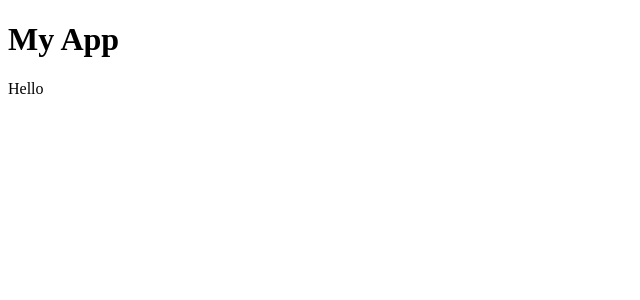
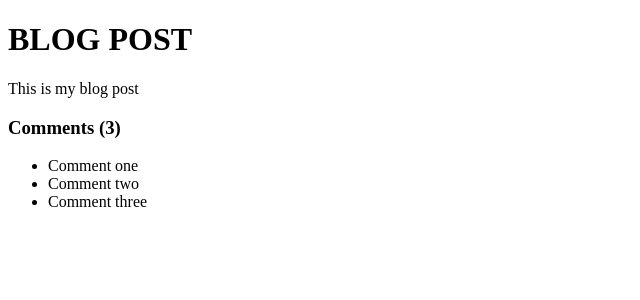
Before and after one commit to acipo1096/react_front_to_back, a React (Create React App) app: page / in a window 1280 px wide. Shown: the top 300 px of the page, without its empty margins (0-640 px from the left). Built offline with nearby package versions, Linux system fonts and the light colour scheme.

Commit message:
completed 'Dynamic Values & Lists in JSX'

```diff
--- a/src/App.js
+++ b/src/App.js
@@ -1,12 +1,28 @@
 // This is the main app component
 // A fragment is just an empty angle bracket
 
+function App() {
+    const title = 'Blog Post'
+    const body = 'This is my blog post'
+    const comments = [
+        {id: 1, text: 'Comment one'},
+        {id: 2, text: 'Comment two'},
+        {id: 3, text: 'Comment three'},
+    ]
 
-function App() {
     return (
         <div className="container">
-            <h1>My App</h1>
-            <p>Hello</p>
+            <h1>{title.toUpperCase()}</h1>
+            <p>{body}</p>
+
+            <div className="comments">
+                <h3>Comments ({comments.length})</h3>
+                <ul>
+                    {comments.map((comment,index)=>(
+                        <li key={index}>{comment.text}</li>
+                    ))}
+                </ul>
+            </div>
         </div>
     )
 }
--- a/src/index.js
+++ b/src/index.js
@@ -1,12 +1,22 @@
 // index.js is the entry point to React
+// The commented out code is from Brad's lesson & React 17
+// However, according to the below link, the uncommented code is the way to create root starting with React 18
+// https://react.dev/blog/2022/03/08/react-18-upgrade-guide#updates-to-client-rendering-apis
 
-import React from 'react'
-import ReactDOM from 'react-dom'
-import './index.css'
-import App from './App'
+import React from 'react';
+// import ReactDOM from 'react-dom';
+import { createRoot } from 'react-dom/client';
+import './index.css';
+import App from './App';
 
-ReactDOM.render(
-<React.StrictMode>
+const container = document.getElementById('root');
+const root = createRoot(container);
+root.render(<React.StrictMode>
     <App />
-</React.StrictMode>
-,document.getElementById('root'))
+</React.StrictMode>)
+
+// ReactDOM.render(
+// <React.StrictMode>
+//     <App />
+// </React.StrictMode>
+// ,document.getElementById('root'))
```
